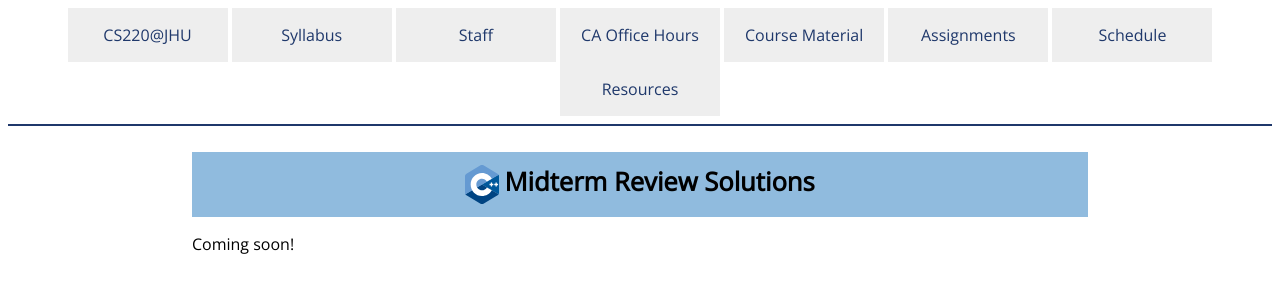
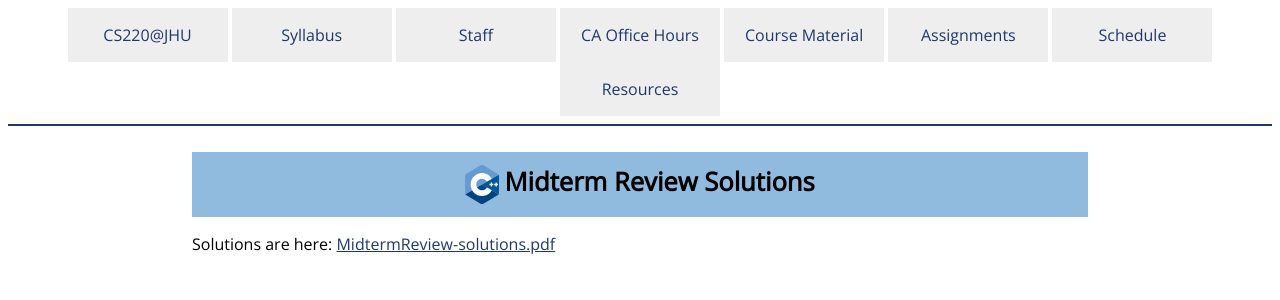
Before and after one commit to jhu-ip/cs220-s22, a Jekyll site: the page built from resources/midterm_review_solutions.md, in a window 1280 px wide. Shown: the top 300 px of the page. Built offline with Jekyll 4.4.1, drawn with Linux system fonts in a browser that asks for light colours; some web fonts are replaced.

Commit message:
post solutions to midterm review problems

```diff
--- a/material.csv
+++ b/material.csv
@@ -230,7 +230,7 @@ Week,Day,Date,Type,Link text,URL
 7,2,9-Mar,Slides,N/A,#
 7,2,9-Mar,Recap,N/A,#
 7,2,9-Mar,Exercise,Midterm Project,assign/midterm.html
-7,2,9-Mar,Resource,Midterm Review Solutions,resources/midterm_review_solutions.html
+7,2,9-Mar,Resource,Midterm Review Solutions,resources/MidtermReview-solutions.pdf
 7,2,9-Mar,Resource,Fall 2019 Midterm Solutions,resources/Midterm-Fall2019-solutions.pdf
 7,3,11-Mar,Video,N/A,#
 7,3,11-Mar,Slides,N/A,#
--- a/resources/midterm_review_solutions.md
+++ b/resources/midterm_review_solutions.md
@@ -3,4 +3,4 @@ layout: default
 title: "Midterm Review Solutions"
 ---
 
-Coming soon!
+Solutions are here: [MidtermReview-solutions.pdf](MidtermReview-solutions.pdf)
```
Also changed, not shown: index.md (+1 -0 lines), material.md (+1 -1 lines), resources.md (+1 -1 lines), 1 other file.
